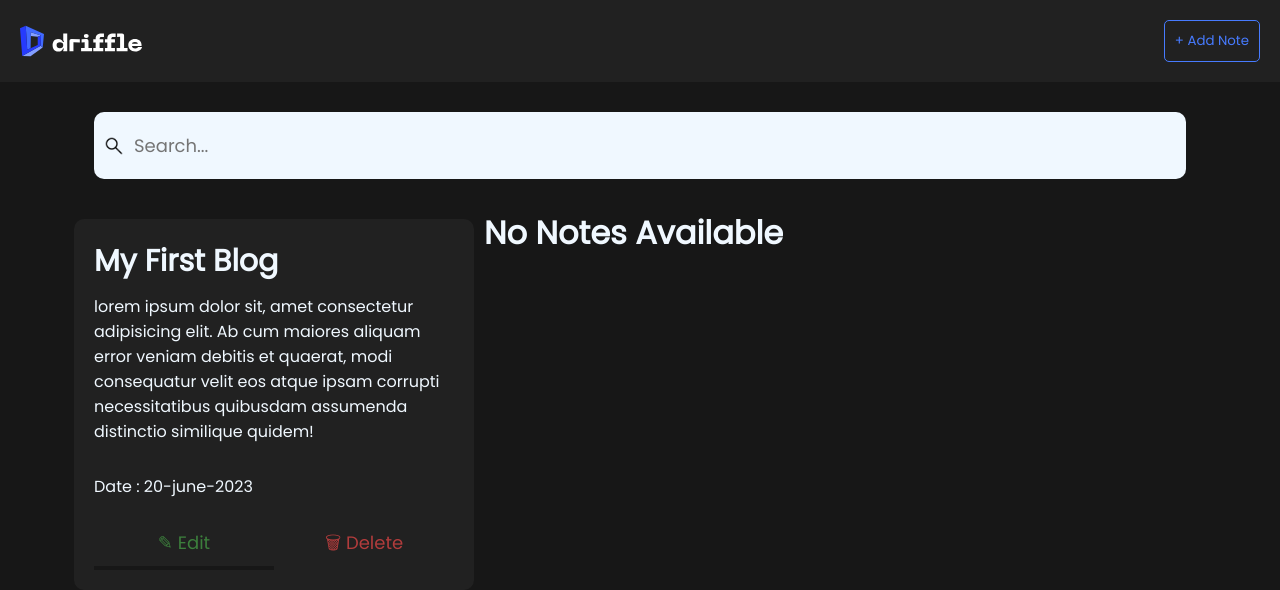
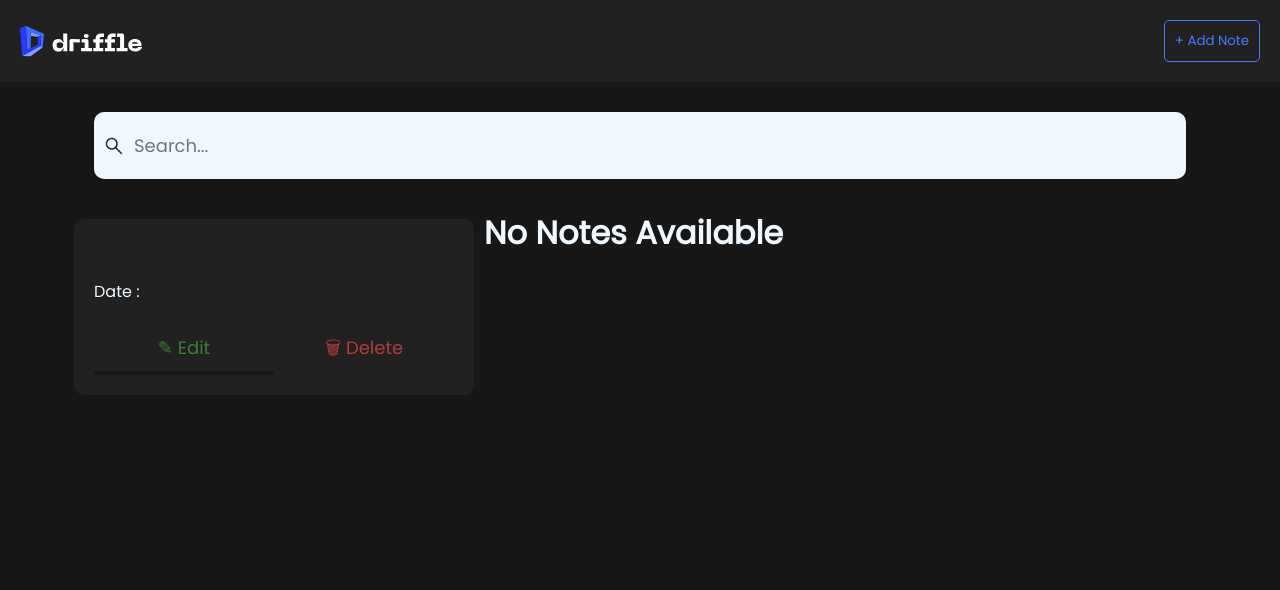
Before and after one commit to harshgupta20/driffle-assessment, a React (Create React App) app: page / in a window 1280 px wide. Shown: the top 590 px of the page. Built offline with nearby package versions, Linux system fonts and the light colour scheme.

Commit message:
card mapping the localstorage data

```diff
--- a/src/components/Card.jsx
+++ b/src/components/Card.jsx
@@ -4,24 +4,18 @@ import "../styles/Card.css";
 //COMPONENTS
 import EditModal from './EditModal';
 
-const Card = () => {
+const Card = ({title, desc, date, id}) => {
 
   const [open, setOpen] = useState(false);
   const handleOpen = () => setOpen(true);
 
-  const data = {
-    title: "My First Blog",
-    desc: "lorem ipsum dolor sit, amet consectetur adipisicing elit. Ab cum maiores aliquam error veniam debitis et quaerat, modi consequatur velit eos atque ipsam corrupti necessitatibus quibusdam assumenda distinctio similique quidem!",
-    date: "20-june-2023"
-  }
-
-  return (
+ return (
     <>
       <div id="card-main">
         <div id="card-data">
-          <h3 id="card-title" className='card-bg'>{data.title}</h3>
-          <p id="card-desc" className='card-bg'>{data.desc}</p>
-          <p id="card-date" className='card-bg'>Date : {data.date}</p>
+          <h3 id="card-title" className='card-bg'>{title}</h3>
+          <p id="card-desc" className='card-bg'>{desc}</p>
+          <p id="card-date" className='card-bg'>Date : {date}</p>
         </div>
         <div id="card-btn">
           <button id="card-btn-edit" className='card-btn-all' onClick={handleOpen}>&#9998; Edit</button>
@@ -30,7 +24,7 @@ const Card = () => {
       </div>
 
       {/* EDIT MODAL */}
-      <EditModal handleOpen={handleOpen} open={open} setOpen={setOpen} title={data.title} desc={data.desc} date={data.date} />
+      <EditModal handleOpen={handleOpen} open={open} setOpen={setOpen} title={title} desc={desc} date={date} />
     </>
   )
 }
```
